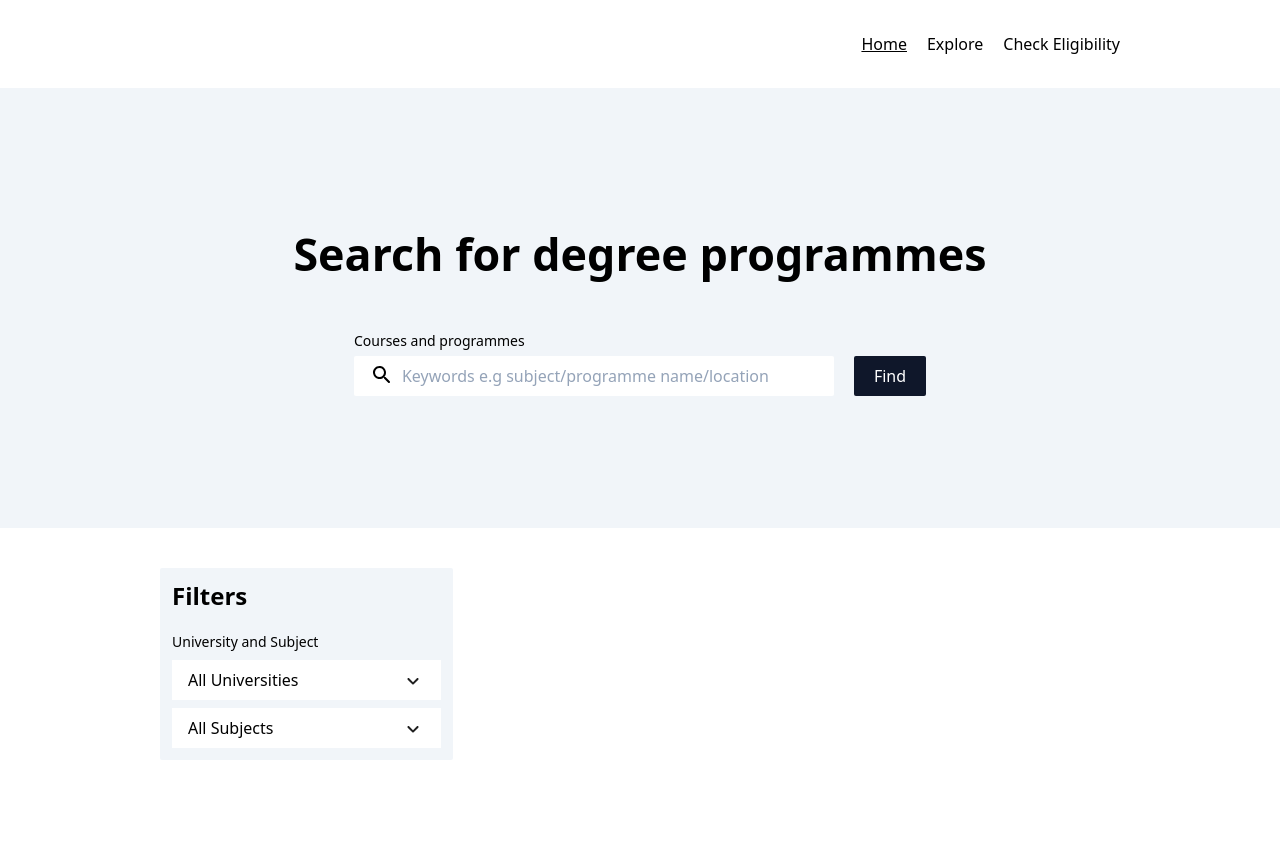
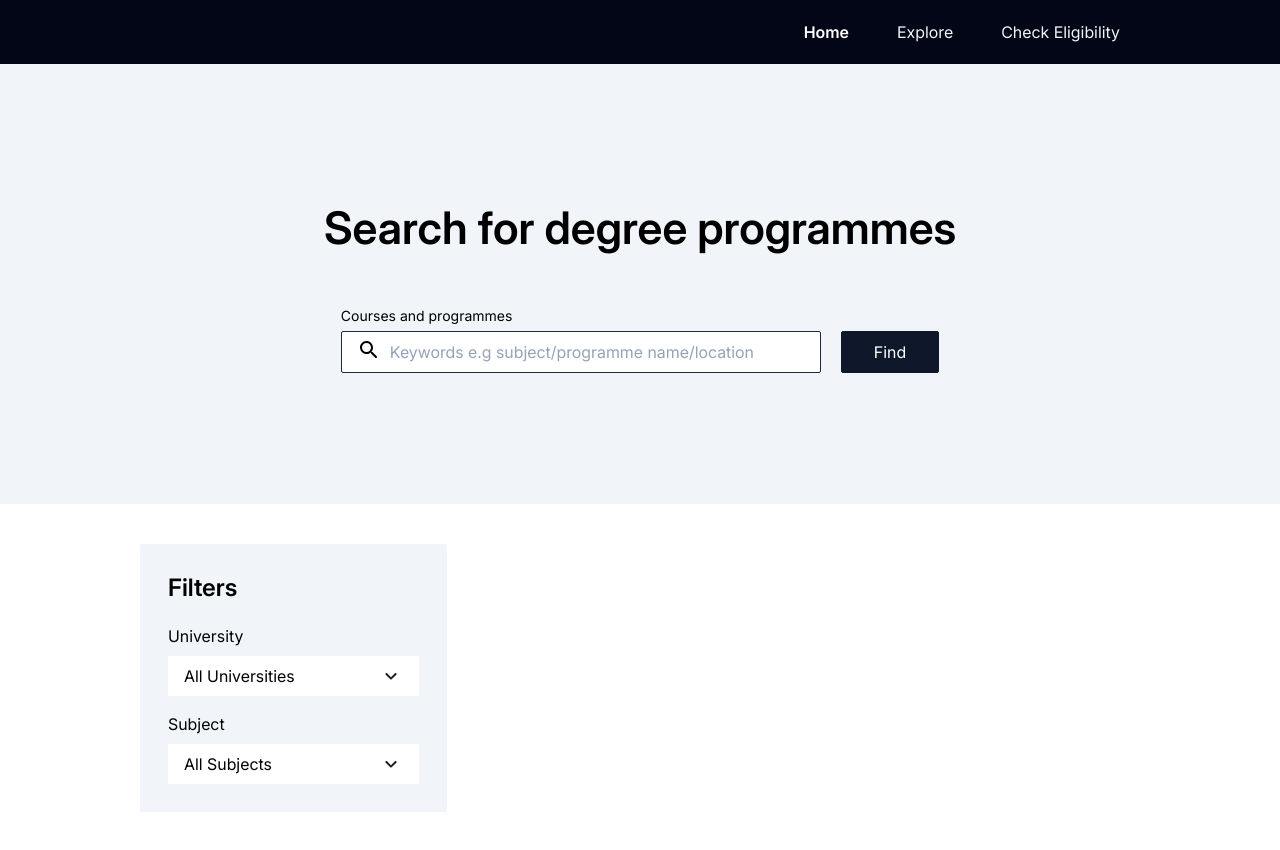
Before and after one commit to qkenn/findmycourse-react, a React (Vite) app: page / in a window 1280 px wide. Before the commit the page ends 800 px from the top, so only its background shows below. Built offline with nearby package versions, Linux system fonts and the light colour scheme.

Commit message:
add custom font && update homepage styling

```diff
--- a/src/components/Filters.jsx
+++ b/src/components/Filters.jsx
@@ -3,19 +3,15 @@ import universities from '../data/universities.json';
 
 export function Filters({ filterByUniversity, filterBySubject }) {
   return (
-    <div className="col-span-4 self-start rounded-sm bg-slate-100 p-3">
+    <div className="col-span-4 self-start rounded-sm bg-slate-100 p-7">
       <h3 className="text-2xl font-semibold">Filters</h3>
 
-      <div className="mt-5 flex flex-col gap-2">
-        <h4 className="text-sm">University and Subject</h4>
-        <div className="relative">
-          <img
-            src="/arrow_down-black-87.svg"
-            className="pointer-events-none absolute right-4 top-[1.3rem] -translate-y-1/2 transform"
-          />
+      <div className="mt-5 flex flex-col gap-4">
+        <label className="relative">
+          University
           <select
             name="university"
-            className="w-full appearance-none bg-white px-4 py-2"
+            className="mt-2 w-full appearance-none bg-white px-4 py-2"
             onChange={(e) => filterByUniversity(e.target.value)}
           >
             <option value="All">All Universities</option>
@@ -25,17 +21,17 @@ export function Filters({ filterByUniversity, filterBySubject }) {
               </option>
             ))}
           </select>
-        </div>
-
-        <div className="relative">
           <img
             src="/arrow_down-black-87.svg"
-            className="pointer-events-none absolute right-4 top-[1.3rem] -translate-y-1/2 transform"
+            className="pointer-events-none absolute right-4 top-10"
           />
+        </label>
 
+        <label className="relative">
+          Subject
           <select
             name="subject"
-            className="w-full appearance-none bg-white px-4 py-2"
+            className="mt-2 w-full appearance-none bg-white px-4 py-2"
             onChange={(e) => filterBySubject(e.target.value)}
           >
             <option value="All">All Subjects</option>
@@ -45,7 +41,11 @@ export function Filters({ filterByUniversity, filterBySubject }) {
               </option>
             ))}
           </select>
-        </div>
+          <img
+            src="/arrow_down-black-87.svg"
+            className="pointer-events-none absolute right-4 top-10"
+          />
+        </label>
       </div>
     </div>
   );
--- a/src/components/Hero.jsx
+++ b/src/components/Hero.jsx
@@ -20,10 +20,11 @@ export function Hero() {
             <span className="text-sm">Courses and programmes</span>
             <div className="relative">
               <input
+                autoFocus
                 type="text"
                 name="q"
                 placeholder="Keywords e.g subject/programme name/location"
-                className="mt-1 w-full rounded-sm border-none px-5 py-2 pl-12 outline-slate-800 placeholder:text-slate-400 focus:outline-[1px]"
+                className="mt-1 w-full rounded-sm border-[1px] border-slate-100 px-5 py-2 pl-12 placeholder:text-slate-400 focus:border-slate-800 focus:outline-none"
                 ref={searchInputRef}
               />
               <img
@@ -33,7 +34,7 @@ export function Hero() {
             </div>
           </label>
 
-          <button className="ml-5 self-end rounded-sm bg-slate-900 px-5 py-2 text-white">
+          <button className="ml-5 self-end rounded-sm border-[1px] border-slate-900 bg-slate-900 px-8 py-2 text-white transition-colors focus:bg-slate-700 focus:outline-none">
             Find
           </button>
         </form>
--- a/src/components/MainContent.jsx
+++ b/src/components/MainContent.jsx
@@ -9,7 +9,8 @@ export function MainContent({
   filterBySubject,
 }) {
   return (
-    <main className="mx-auto mt-10 grid max-w-main grid-cols-12 gap-10">
+    <main className="my-10 px-5">
+      <div className="mx-auto grid max-w-[62.5rem] grid-cols-12 gap-10">
         <Filters
           filterByUniversity={filterByUniversity}
           filterBySubject={filterBySubject}
@@ -19,6 +20,7 @@ export function MainContent({
           searchError={searchError}
           isLoading={isLoading}
         />
+      </div>
     </main>
   );
 }
--- a/src/components/Nav.jsx
+++ b/src/components/Nav.jsx
@@ -2,8 +2,8 @@ import { NavLink } from 'react-router-dom';
 
 export function Nav() {
   return (
-    <nav className="py-8">
-      <ul className="mx-auto flex max-w-[60rem] justify-end gap-5">
+    <nav className="bg-slate-950 py-5 text-slate-100">
+      <ul className="mx-auto flex max-w-[60rem] justify-end gap-12">
         <li>
           <NavLink to="/">Home</NavLink>
         </li>
--- a/src/components/ProgrammesList.jsx
+++ b/src/components/ProgrammesList.jsx
@@ -3,15 +3,16 @@ import { Link } from 'react-router-dom';
 export function ProgrammesList({ courses, searchError, isLoading }) {
   return (
     <ul className="col-span-8 flex flex-col gap-10">
-      {courses.map((p) => (
-        <li key={p.id} className="rounded-sm bg-slate-100 p-3">
+      {courses &&
+        courses.map((p) => (
+          <li key={p.id} className="rounded-sm bg-slate-100 p-7">
             <div>
               <h3 className="text-lg">
                 <Link to={`explore/programmes`}>
                   <strong>{p.name}</strong>
                 </Link>
               </h3>
-            <h4>{p.university?.name}</h4>
+              <Link to={`explore/universities`}>{p.university?.name}</Link>
 
               <div className="mt-5">
                 <div>Course: {p.course?.name}</div>
--- a/src/index.css
+++ b/src/index.css
@@ -3,5 +3,10 @@
 @tailwind utilities;
 
 .active {
-  @apply underline;
+  @apply font-semibold text-white;
 }
+
+@font-face {
+  font-family: 'Inter';
+  src: url('/InterVariable.woff2');
+}
--- a/tailwind.config.js
+++ b/tailwind.config.js
@@ -2,6 +2,21 @@
 export default {
   content: ['./index.html', './src/**/*.{js,ts,jsx,tsx}'],
   theme: {
+    fontFamily: {
+      sans: [
+        'Inter',
+        'ui-sans-serif',
+        'system-ui',
+        '-apple-system',
+        'BlinkMacSystemFont',
+        'Segoe UI',
+        'Roboto',
+        'Helvetica Neue',
+        'Arial',
+        'Noto Sans',
+        'sans-serif',
+      ],
+    },
     extend: {
       maxWidth: {
         main: '60rem',
```
Also changed, not shown: public/InterVariable.woff2 (added). Lines whose indentation alone changed are shown as unchanged.
